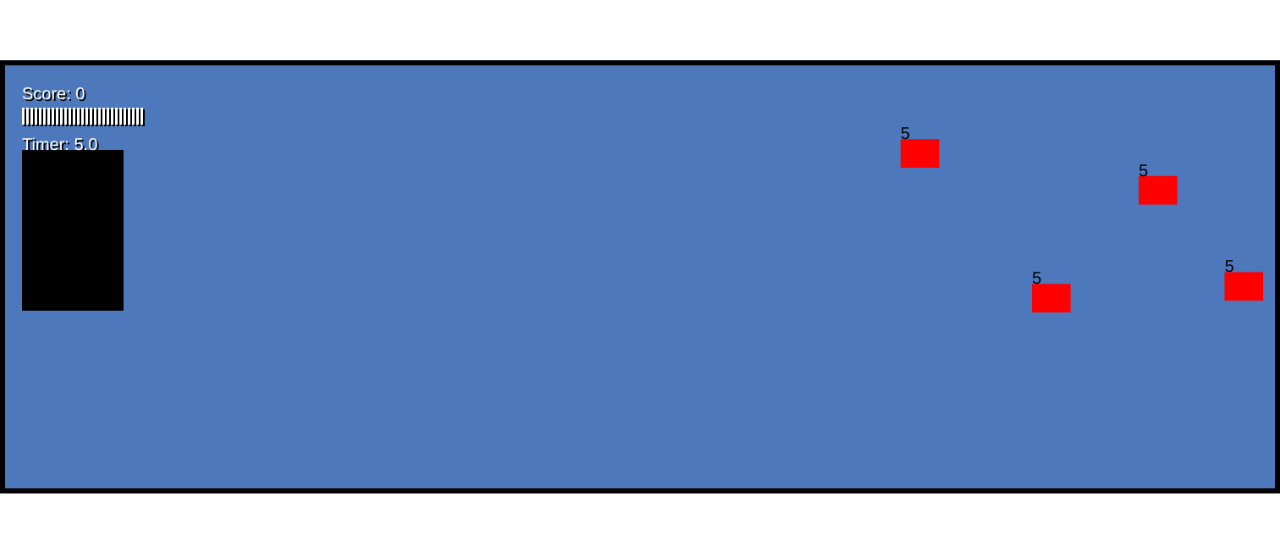
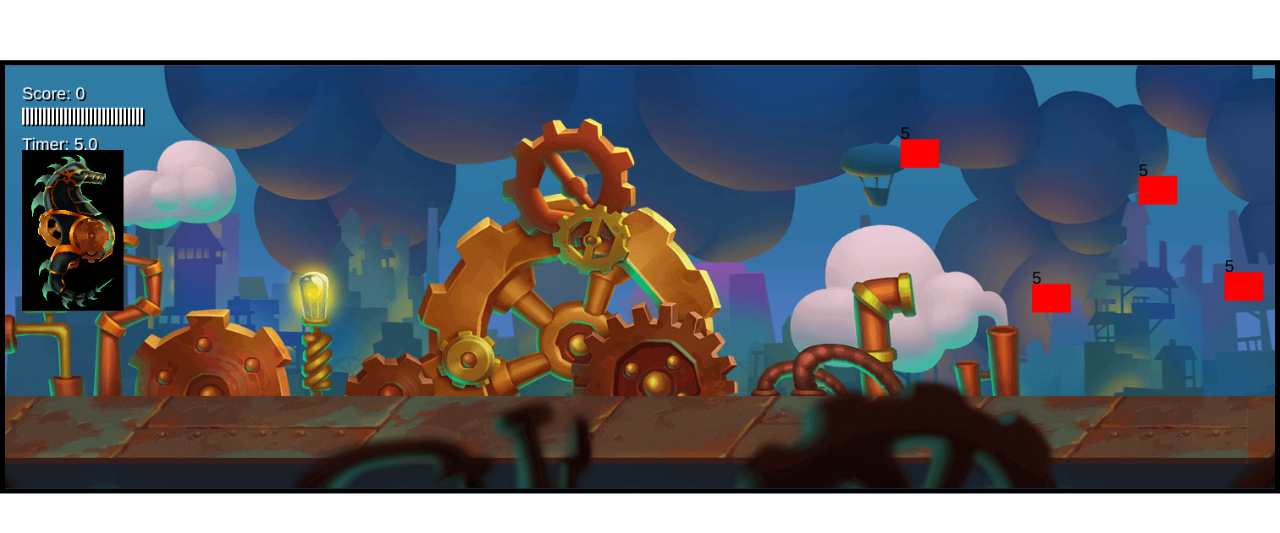
Before and after one commit to aanglin/firstgame, a plain HTML site: page index.html in a window 1280 px wide. Shown: the part 123-656 px from the top of the page. Drawn offline with Linux system fonts and the light colour scheme.

Commit message:
added sprite animation to page

```diff
--- a/index.html
+++ b/index.html
@@ -9,6 +9,18 @@
 </head>
 <body>
     <canvas id="canvas1"></canvas>
+
+<!-- characters -->
+<img id="player" src="assets/player.png">
+<!-- props -->
+
+<!-- environments -->
+<img id="layer1" src="assets/layer1.png">
+<img id="layer2" src="assets/layer2.png">
+<img id="layer3" src="assets/layer3.png">
+<img id="layer4" src="assets/layer4.png">
+
+
     <script src="script.js"></script>
 </body>
 </html>
--- a/script.js
+++ b/script.js
@@ -57,9 +57,13 @@ window.addEventListener("load", function () {
       this.height = 190;
       this.x = 20;
       this.y = 100;
+      this.frameX = 0;
+      this.frameY = 0;
+      this.maxFrame = 37;
       this.speedY = 0;
       this.maxSpeed = 3;
       this.projectiles = [];
+      this.image = document.getElementById("player");
     }
     update() {
       if (this.game.keys.includes("ArrowUp")) this.speedY = -this.maxSpeed;
@@ -74,10 +78,17 @@ window.addEventListener("load", function () {
       this.projectiles = this.projectiles.filter(
         projectile => !projectile.markedForDeletion
       );
+      // sprite animation
+      if (this.frameX < this.maxFrame){
+        this.frameX++;
+      }else {
+        this.frameX = 0;
+      }
     }
     draw(context) {
       context.fillStyle = "black";
       context.fillRect(this.x, this.y, this.width, this.height);
+      context.drawImage(this.image, this.frameX * this.width, this.frameY * this.height, this.width, this.height, this.x, this.y, this.width, this.height)
       this.projectiles.forEach(projectile => {
         projectile.draw(context);
       });
@@ -120,9 +131,46 @@ window.addEventListener("load", function () {
     }
   }
 
-  class Layer {}
+  class Layer {
+    constructor(game, image, speedModifier){
+      this.game = game;
+      this.image = image;
+      this.speedModifier = speedModifier;
+      this.width = 1768;
+      this.height = 500;
+      this.x = 0;
+      this.y = 0;
+    }
+    update(){
+      if (this.x <= -this.width) this.x = 0;
+      this.x -= this.game.speed * this.speedModifier;
+    }
+    draw(context) {
+      context.drawImage(this.image, this.x, this.y);
+      context.drawImage(this.image, this.x + this.width, this.y);
+    }
+  }
 
-  class Background {}
+  class Background {
+    constructor(game) {
+      this.game = game;
+      this.image1= document.getElementById('layer1');
+      this.image2= document.getElementById('layer2');
+      this.image3= document.getElementById('layer3');
+      this.image4= document.getElementById('layer4');
+      this.layer1 = new Layer(this.game, this.image1, 0.2);
+      this.layer2 = new Layer(this.game, this.image2, 0.4);
+      this.layer3 = new Layer(this.game, this.image3, 1);
+      this.layer4 = new Layer(this.game, this.image4, 1.5);
+      this.layers = [this.layer1, this.layer2, this.layer3,];
+    }
+    update() {
+      this.layers.forEach(layer => layer.update());
+    }
+    draw(context) {
+      this.layers.forEach(layer => layer.draw(context));
+    }
+  }
 
   class UI {
     constructor(game){
@@ -171,6 +219,7 @@ window.addEventListener("load", function () {
     constructor(width, height) {
       this.width = width;
       this.height = height;
+      this.background = new Background(this);
       this.player = new Player(this);
       this.input = new InputHandler(this);
       this.ui = new UI(this);
@@ -187,10 +236,13 @@ window.addEventListener("load", function () {
       this.winningScore = 10;
       this.gameTime = 0;
       this.timeLimit = 5000;
+      this.speed = 1;
     }
     update(deltaTime) {
       if (!this.gameOver) this.gameTime += deltaTime;
       if (this.gameTime > this.timeLimit) this.gameOver = true;
+      this.background.update();
+      this.background.layer4.update();
       this.player.update();
       if (this.ammoTimer > this.ammoInterval){
         if (this.ammo < this.maxAmmo) this.ammo++;
@@ -224,11 +276,13 @@ window.addEventListener("load", function () {
       }
     }
     draw(context) {
+      this.background.draw(context);
       this.player.draw(context);
       this.ui.draw(context);
       this.enemies.forEach(enemy => {
         enemy.draw(context);
       });
+      this.background.layer4.draw(context);
     }
     addEnemy(){
       this.enemies.push(new Angler1(this))
--- a/style.css
+++ b/style.css
@@ -14,3 +14,7 @@
     max-width: 100%;
     max-height: 100%;
 }
+
+#layer1, #layer2, #layer3, #layer4, #player {
+  display: none;
+}
```
